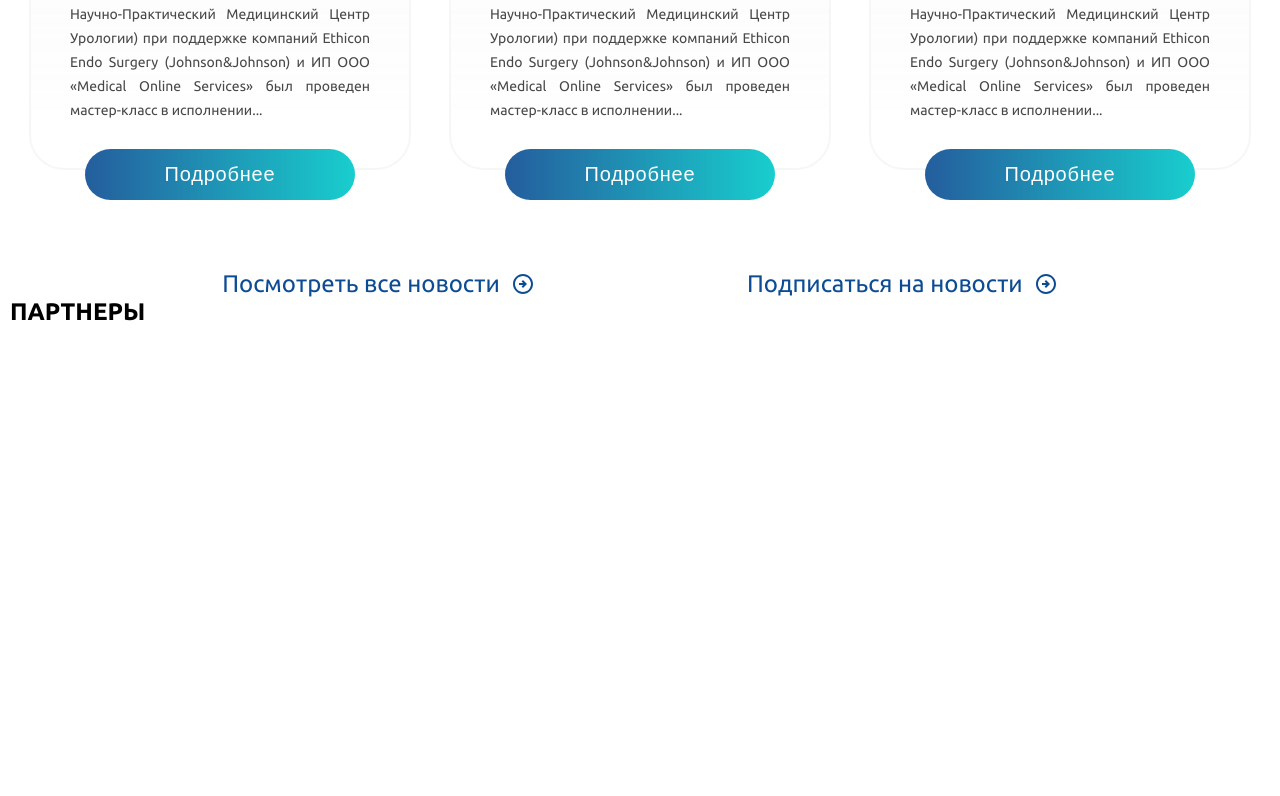
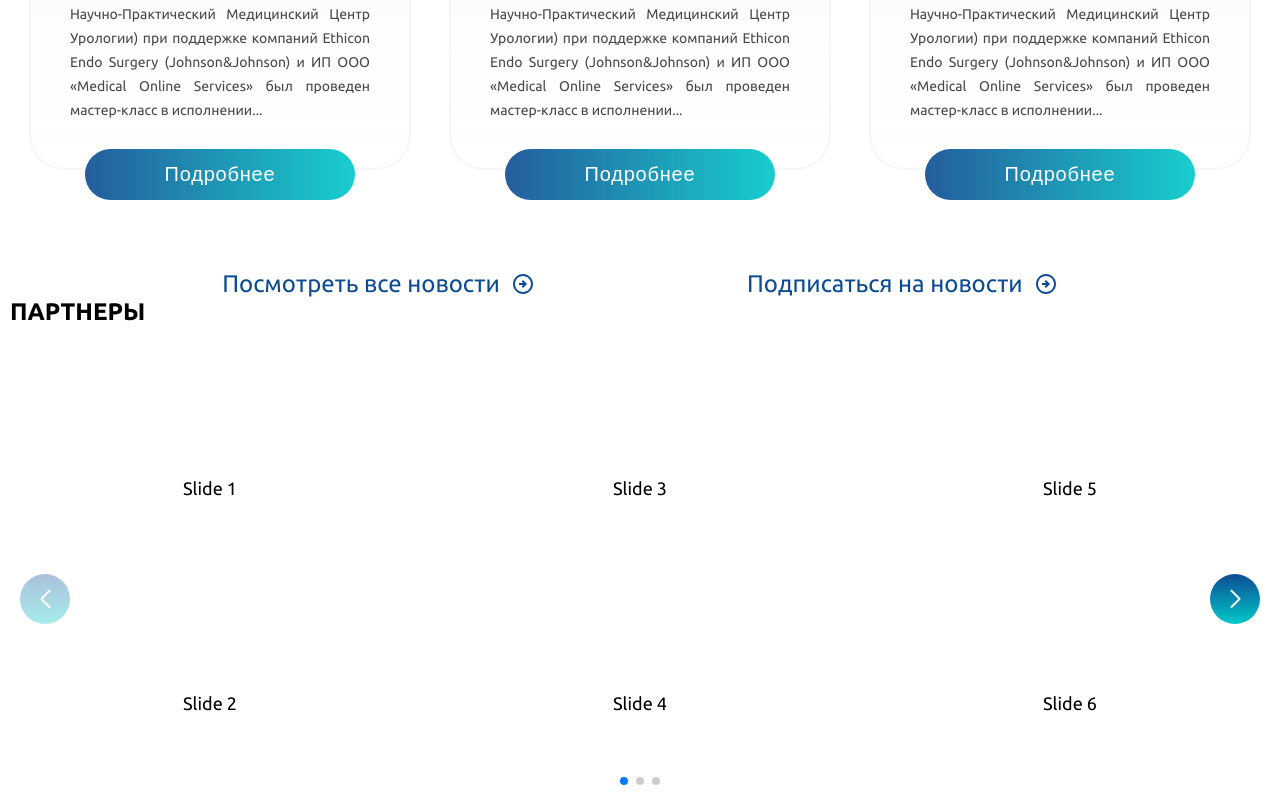
Before and after one commit to roziqov1011/medol, a React (Create React App) app: page / in a window 1280 px wide. Shown: the part 4346-5142 px from the top of the page. Before the commit the page ends 4672 px from the top, so only its background shows below. Built offline with nearby package versions, Linux system fonts and the light colour scheme.

Commit message:
add partners

```diff
--- a/src/components/Partners/Partners.jsx
+++ b/src/components/Partners/Partners.jsx
@@ -1,5 +1,15 @@
 import React from 'react'
 import './Partners.scss'
+import { Swiper, SwiperSlide } from 'swiper/react';
+
+// Import Swiper styles
+import 'swiper/css';
+import 'swiper/css/grid';
+import 'swiper/css/pagination';
+
+
+// import required modules
+import { Grid, Navigation, Pagination } from 'swiper/modules';
 
 function Partners() {
   return (
@@ -7,7 +17,30 @@ function Partners() {
         <div className="container">
             <h2>ПАРТНЕРЫ</h2>
             <div className="partners__list">
-
+            <Swiper
+                slidesPerView={3}
+                grid={{
+                rows: 2
+                ,
+                }}
+                navigation={true}
+                spaceBetween={30}
+                pagination={{
+                clickable: true,
+                }}
+                modules={[Grid, Pagination,Navigation]}
+                className="mySwiper"
+            >
+                <SwiperSlide>Slide 1</SwiperSlide>
+                <SwiperSlide>Slide 2</SwiperSlide>
+                <SwiperSlide>Slide 3</SwiperSlide>
+                <SwiperSlide>Slide 4</SwiperSlide>
+                <SwiperSlide>Slide 5</SwiperSlide>
+                <SwiperSlide>Slide 6</SwiperSlide>
+                <SwiperSlide>Slide 7</SwiperSlide>
+                <SwiperSlide>Slide 8</SwiperSlide>
+                <SwiperSlide>Slide 9</SwiperSlide>
+            </Swiper>
             </div>
         </div>
     </section>
--- a/src/components/Partners/Partners.scss
+++ b/src/components/Partners/Partners.scss
@@ -1,3 +1,38 @@
 .partners{
 
 }
+
+.partners__list{
+    height: 400px;
+    .swiper-button-next, .swiper-button-prev{
+        background: linear-gradient(180deg, #0D4C93 0%, #00C9C9 100%);
+        padding: 15px;
+        width: 50px;
+        height: 50px;
+        border-radius: 50%;
+        color: white;
+        font-size: 14px;
+    }
+    .swiper-button-next::after, .swiper-button-prev::after{
+        font-size: 18px;
+        font-weight: bold;
+    }
+    .swiper {
+        width: 100%;
+        height: 100%;
+        margin-left: auto;
+        margin-right: auto;
+      }
+
+      .swiper-slide {
+        text-align: center;
+        font-size: 18px;
+        background: #fff;
+        height: calc((100% - 30px) / 2) !important;
+
+        /* Center slide text vertically */
+        display: flex;
+        justify-content: center;
+        align-items: center;
+      }
+}
```
